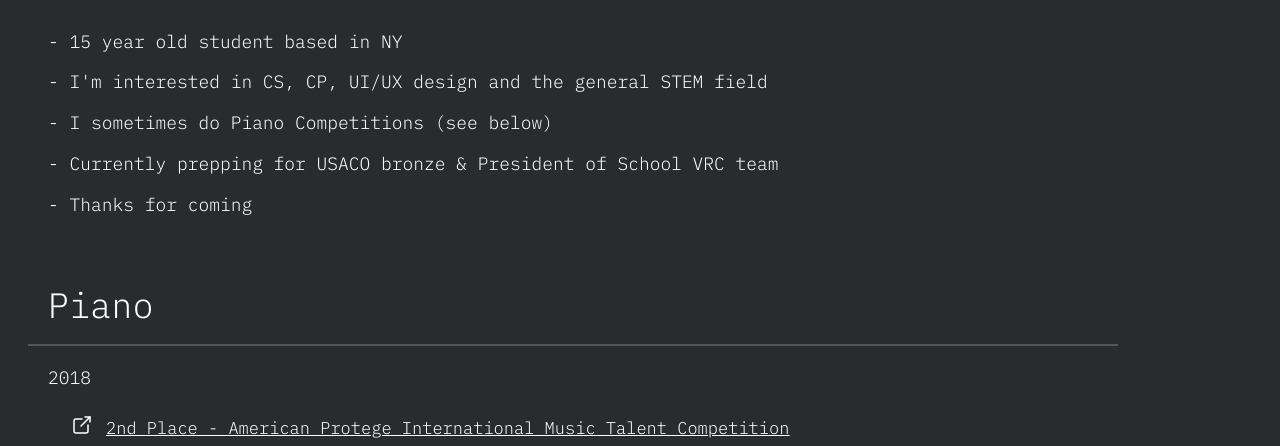
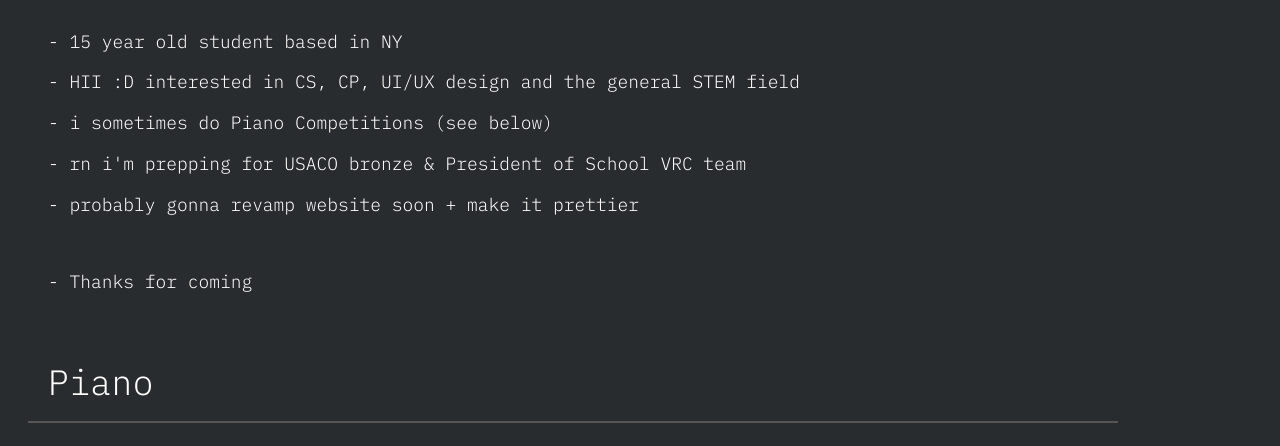
Before and after one commit to Ray0716/portfolio, a plain HTML site: page index.html in a window 1280 px wide. Shown: the part 643-1089 px from the top of the page. Drawn offline with nearby package versions, Linux system fonts and the light colour scheme; files that its build step writes are made by us from their sources; a web font is replaced by a local one.

Commit message:
sdfgsdfg

```diff
--- a/index.html
+++ b/index.html
@@ -304,10 +304,12 @@
 
 
       <p id="age" class="text"></p>
-      <p class="text">- I'm interested in CS, CP, UI/UX design and the general STEM field</p>
-      <p class="text">- I sometimes do Piano Competitions (see below) </p>
+      <p class="text">- HII :D   interested in CS, CP, UI/UX design and the general STEM field</p>
+      <p class="text">- i sometimes do Piano Competitions (see below) </p>
 
-      <p class="text">- Currently prepping for USACO bronze & President of School VRC team</p>
+      <p class="text">- rn i'm prepping for USACO bronze & President of School VRC team</p>
+
+      <p class="text">- probably gonna revamp website soon + make it prettier</p><br>
       <p class="text">- Thanks for coming</p><br>
 
     <p class="section_header" id = "piano">Piano</p>
```
